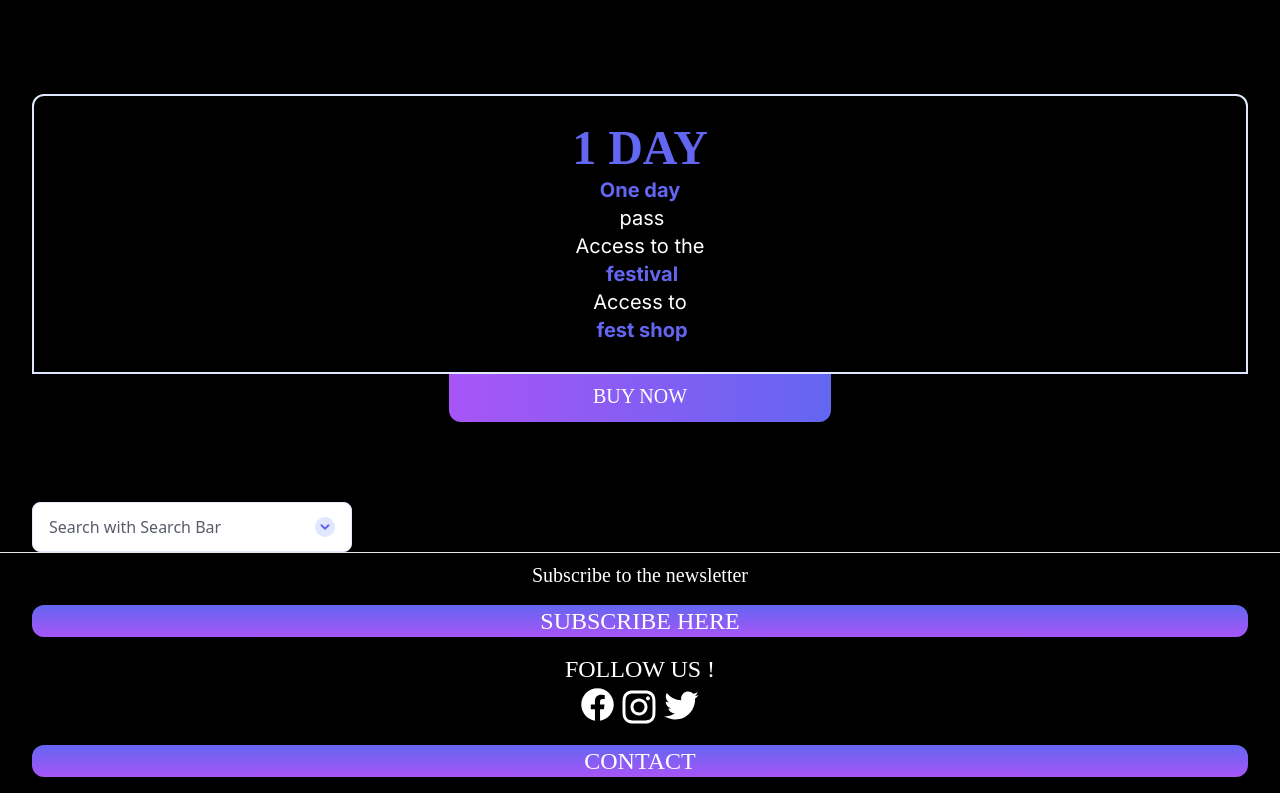
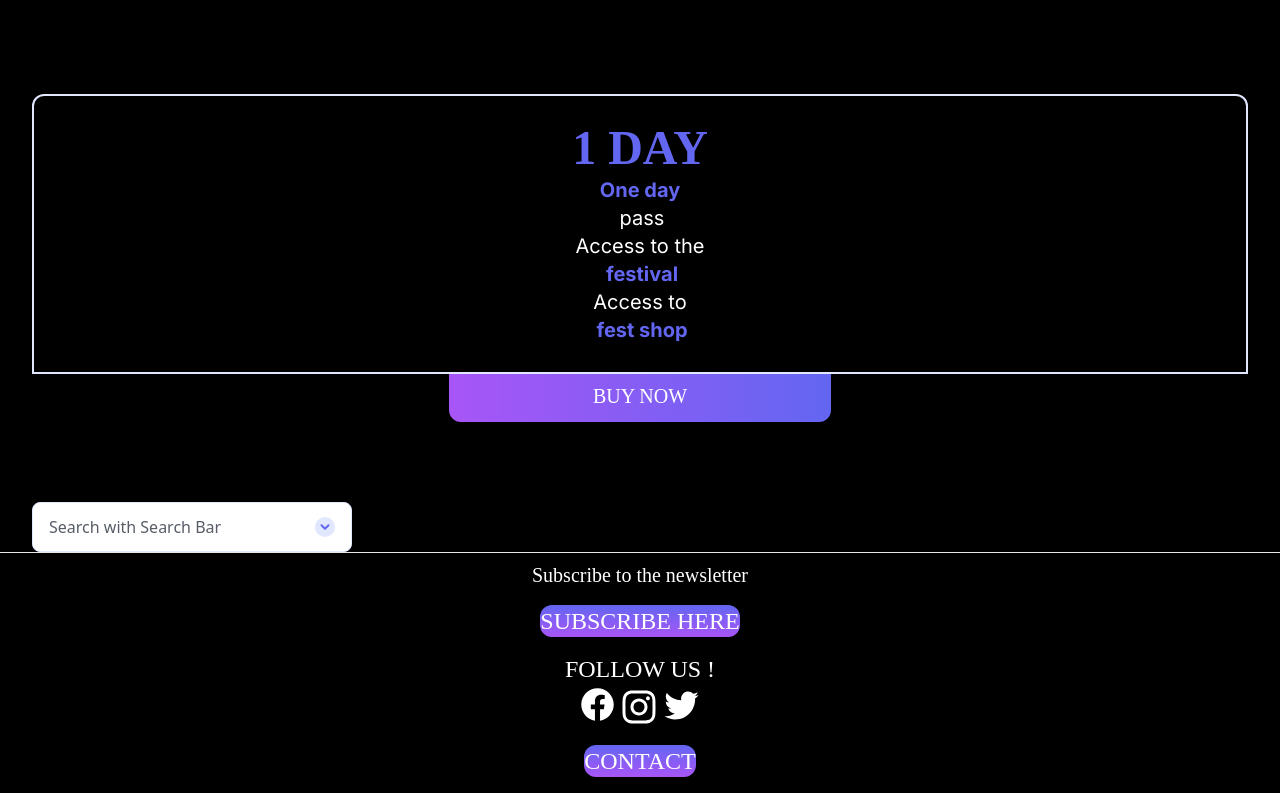
Before and after one commit to Uncelias/UE4203SAE, a Vue app: page / in a window 1280 px wide. Shown: the part 2519-3312 px from the top of the page. Built offline with nearby package versions, Linux system fonts and the light colour scheme.

Commit message:
bouton contact fonctionelle

```diff
--- a/src/components/btn_foot.vue
+++ b/src/components/btn_foot.vue
@@ -1,9 +1,17 @@
 <template>
-  <button
-    class="bg-gradient-to-t to-indigo-500 from-purple-500 rounded-xl text-white"
-  >
-    {{ btn }}
-  </button>
+  <RouterLink to="contact">
+    <button
+      class="
+        bg-gradient-to-t
+        to-indigo-500
+        from-purple-500
+        rounded-xl
+        text-white
+      "
+    >
+      {{ btn }}
+    </button>
+  </RouterLink>
 </template>
 
 <script>
```
